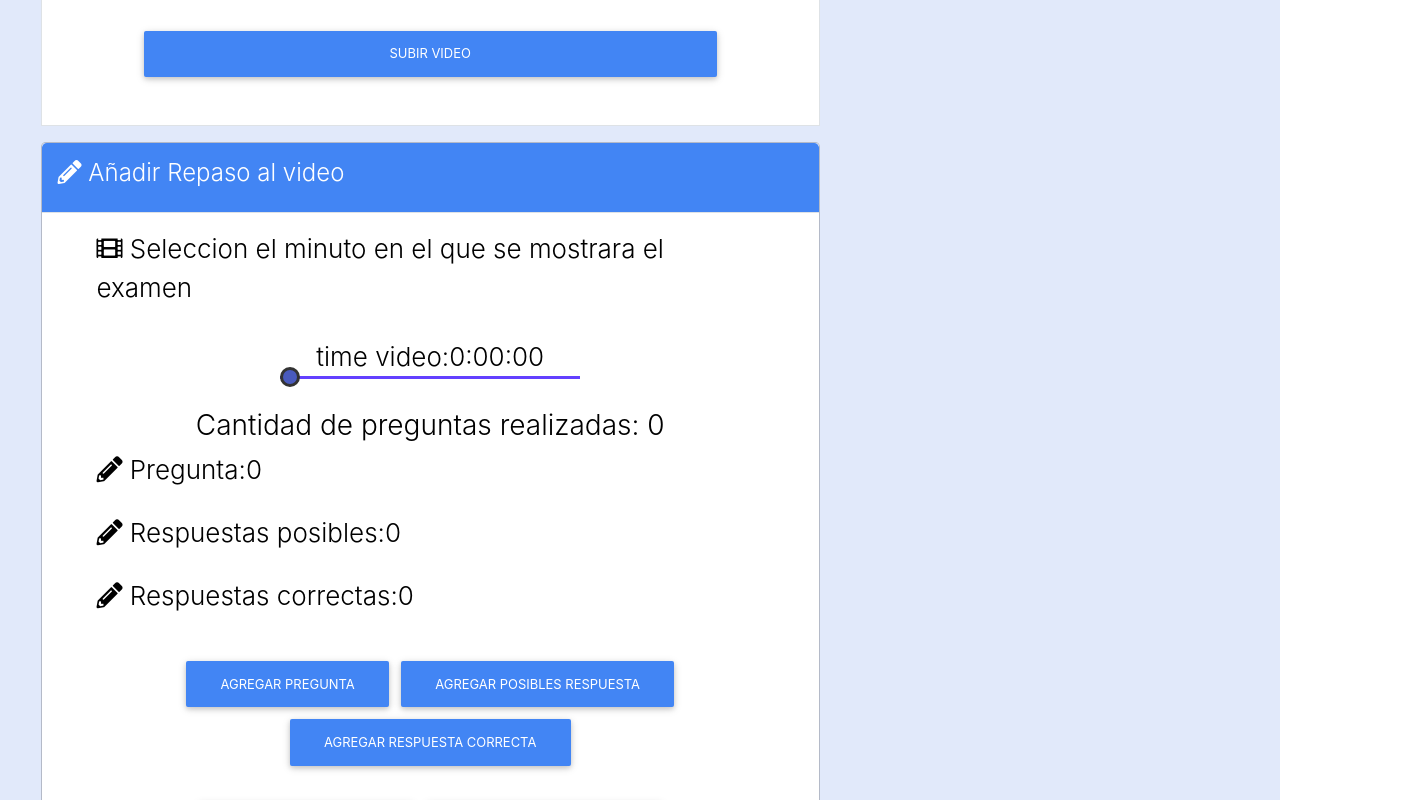
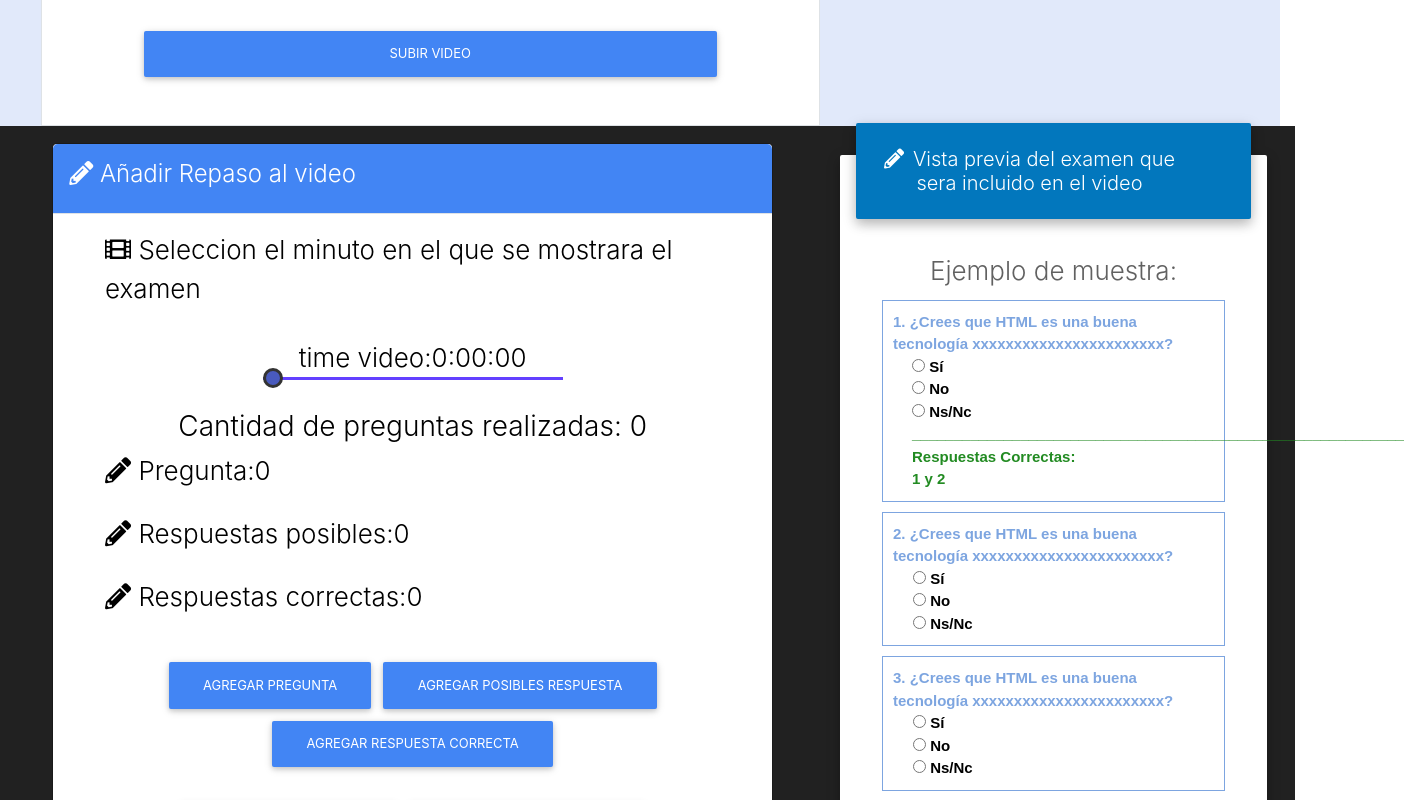
Before and after one commit to trabajo-dirigido-sitemasaprendizajeuatf/ReactJs-cursosUATF, a React (Create React App) app: page /homevide/1 in a window 1280 px wide. Shown: the part 700-1500 px from the top of the page, 1404 px wide, since content can reach past the window. Built offline with nearby package versions, Linux system fonts and the light colour scheme; no server answers; some icons are missing.

Commit message:
add exam on video ... ok

```diff
--- a/package.json
+++ b/package.json
@@ -3,6 +3,7 @@
   "version": "0.1.0",
   "private": true,
   "dependencies": {
+    "bootstrap": "^4.3.1",
     "faker": "^4.1.0",
     "jquery": "^3.4.1",
     "react": "^16.8.6",
--- /dev/null
+++ b/src/components/Students/videoExamen/mainVideoExamen.css
@@ -0,0 +1,30 @@
+/* containner formulario */
+
+.modal-content{
+    /* position: static; */
+    margin-left: -26%;
+    margin-right: 10%;
+    width: 150%;
+}
+
+
+/* formulario de preguntas */
+.pregresp {
+    border: 1px solid #7DA5E0;
+    padding: 10px;
+    margin: 10px;
+    font-family: Arial, Verdana, Helvetica, sans-serif;
+    font-size: 15px;
+    font-weight: bold;
+    }
+
+    .pregunta {
+    text-align: left;
+    color: #7DA5E0;
+    }
+
+    .respuestas {
+    padding-left: 20px;
+    text-align: left;
+    color: #000000;
+    }
--- a/src/components/Students/videoExamen/mainVideoExamen.js
+++ b/src/components/Students/videoExamen/mainVideoExamen.js
@@ -1,63 +1,73 @@
 import React, { Component } from 'react'
+
+import './mainVideoExamen.css'
 
 export default class MainVideoExamen extends Component{
 
     constructor(props){
         super(props)
 
-        this.state(
+        this.state={
 
-        )
+        }
     }
 
     render(){
         return(
 
             <div>
+            {/* modal fade */}
                 <div class="modal fade" id="modalContactForm" tabindex="-1" role="dialog" aria-labelledby="myModalLabel"
   aria-hidden="true">
   <div class="modal-dialog cascading-modal" role="document">
     <div class="modal-content">
 
       <div class="modal-header light-blue darken-3 white-text">
-        <h4 class="title"><i class="fas fa-pencil-alt"></i> Examen</h4>
+        <h4 class="title"><i class="fas fa-pencil-alt"></i>Complete el siguiente examen</h4>
         <button type="button" class="close waves-effect waves-light" data-dismiss="modal" aria-label="Close">
           <span aria-hidden="true">×</span>
         </button>
       </div>
-      <div class="modal-body mb-0">
-        <div class="md-form form-sm">
-          <i class="fas fa-envelope prefix active"></i>
-          <input type="text" id="form8" class="form-control"></input>
-          <label for="form8" class="active">Your name</label>
+      <div class="modal-body ">
+
+
+    <form class="conten-form">
+
+        <div class="pregresp">
+        <div class="pregunta">1. ¿Crees que HTML es una buena tecnología xxxxxxxxxxxxxxxxxxxxxxx?<br />
         </div>
+        <div class="respuestas">
+          <input type="radio" name="preg1" value="1" /> Sí<br />
+          <input type="radio" name="preg1" value="2" /> No<br />
+          <input type="radio" name="preg1" value="3" /> Ns/Nc<br />
+        </div>
+      </div>
 
-        <div class="md-form form-sm">
-          <i class="fas fa-lock prefix active"></i>
-          <input type="password" id="form9" class="form-control"></input>
-          <label for="form9" class="active">Your email</label>
+      <div class="pregresp">
+        <div class="pregunta">2. ¿Crees que HTML es una buena tecnología xxxxxxxxxxxxxxxxxxxxxxx?<br />
         </div>
+        <div class="respuestas">
+          <input type="radio" name="preg2" value="1" /> Sí<br />
+          <input type="radio" name="preg2" value="2" /> No<br />
+          <input type="radio" name="preg2" value="3" /> Ns/Nc<br />
+        </div>
+      </div>
 
-        <div class="md-form form-sm">
-          <i class="fas fa-tag prefix"></i>
-          <input type="search" id="form-autocomplete-2" class="form-control mdb-autocomplete"></input>
-          <button class="mdb-autocomplete-clear">
-            <svg fill="#000000" height="24" viewBox="0 0 24 24" width="24" xmlns="https://www.w3.org/2000/svg">
-              <path d="M19 6.41L17.59 5 12 10.59 6.41 5 5 6.41 10.59 12 5 17.59 6.41 19 12 13.41 17.59 19 19 17.59 13.41 12z" />
-              <path d="M0 0h24v24H0z" fill="none" />
-            </svg>
-          </button>
-          <label for="form-autocomplete-2" class="active">Subject</label>
+
+      <div class="pregresp">
+        <div class="pregunta">3. ¿Crees que HTML es una buena tecnología xxxxxxxxxxxxxxxxxxxxxxx?<br />
         </div>
+        <div class="respuestas">
+          <input type="radio" name="preg1" value="1" /> Sí<br />
+          <input type="radio" name="preg1" value="2" /> No<br />
+          <input type="radio" name="preg1" value="3" /> Ns/Nc<br />
+        </div>
+      </div>
 
-        <div class="md-form form-sm">
-          <i class="fas fa-pencil-alt prefix"></i>
-          <textarea type="text" id="form67" class="md-textarea mb-0"></textarea>
-          <label for="form67">Your message</label>
-        </div>
+</form>
 
         <div class="text-center mt-1-half">
-          <button class="btn btn-info mb-2 waves-effect waves-light">Send <i class="fas fa-send ml-1"></i></button>
+          <button class="btn btn-info mb-2 waves-effect waves-light">Send </button>
         </div>
 
       </div>
@@ -65,10 +75,10 @@ export default class MainVideoExamen extends Component{
   </div>
 </div>
 
-<div class="text-center">
+{/* <div class="text-center">
   <a href="" class="btn btn-default btn-rounded my-3" data-toggle="modal" data-target="#modalContactForm">Launch
     Modal Contact</a>
-</div>
+</div> */}
             </div>
         )
     }
--- /dev/null
+++ b/src/components/instructor/subirVideosSubsecciones/ShowExamenVideo.css
@@ -0,0 +1,36 @@
+/* body-formulario pregunta examen */
+#modalContactForm2{
+    width: 80%;
+    padding-left: 10%;
+}
+
+#form-examen-show{
+    width: auto;
+
+}
+
+
+/* formulario de preguntas */
+.pregresp2 {
+    border: 1px solid #7DA5E0;
+    padding: 10px;
+    margin: 10px;
+    font-family: Arial, Verdana, Helvetica, sans-serif;
+    font-size: 15px;
+    font-weight: bold;
+    }
+
+    .pregunta2 {
+    text-align: left;
+    color: #7DA5E0;
+    }
+
+    .respuestas2 {
+    padding-left: 19px;
+    text-align: left;
+    color: #000000;
+    }
+
+    .respuestasCorrectas{
+        color: forestgreen
+    }
--- a/src/components/instructor/subirVideosSubsecciones/addExamenVideo.css
+++ b/src/components/instructor/subirVideosSubsecciones/addExamenVideo.css
@@ -1,17 +1,22 @@
 
 
 .body-formlario{
+  width: 85%;
+  padding-left: 21%;
+  padding-right: 7%;
     padding-top: 2%;
     padding-block-end: 2%;
+
 }
 .formulario-pregunta{
+    margin: 0%;
     padding-left: 5%;
     padding-right: 5%;
 }
 
 
 
-/* range input------------ */
+/* ---- range input------------ */
 .inputDiv {
     width: 300px;
     margin: 30px auto;
--- a/src/components/instructor/subirVideosSubsecciones/addMaterialApoyo.js
+++ b/src/components/instructor/subirVideosSubsecciones/addMaterialApoyo.js
@@ -1,6 +1,6 @@
 import React, { Component } from 'react'
 
-import './homeVideo.css'
+import './addMaterialApoyo.css'
 export default class addMaterialApoyo extends Component{
 
     constructor(props){
@@ -18,14 +18,14 @@ export default class addMaterialApoyo extends Component{
                    <div class="" id="modalContactForm" tabindex="-1" role="dialog" aria-labelledby="myModalLabel" aria-hidden="true">
 <div class="modal-dialog cascading-modal" role="document">
 
-    <div class="modal-content">
+    <div class="modal-content" id="modal-content-from">
 
         <div class="modal-header primary-color white-text">
             <h4 class="title">
             <i class="far fa-copy"></i> Añadir material de Apoyo</h4>
 
         </div>
-        <div class="modal-body">
+        <div class="modal-body" id="modal-body-upload-material-apoyo">
 
         <div class="md-form form-sm">
             <input  type="file"    name="video" class="custom-file-input" id="customFileLang" lang="in"></input>
--- a/src/components/instructor/subirVideosSubsecciones/homeVideo.js
+++ b/src/components/instructor/subirVideosSubsecciones/homeVideo.js
@@ -2,6 +2,9 @@ import React, { Component } from 'react'
 import FormAddVideo from './formAddVideo'
 import AddExamVideo from './addExamVideo'
 import AddMaterialApoyo from './addMaterialApoyo'
+
+// mostrar examen
+import ShowExamenVideo from './showExamenVideo'
 
 import './homeVideo.css'
 export default class HomeVidel extends Component{
@@ -77,7 +80,18 @@ export default class HomeVidel extends Component{
                         durationVideo={this.durationVide}
                     />
                     </div>
-                    <div class="col-12 ">
+
+
+                </div>
+                <div class="col-4 ">
+                    <AddMaterialApoyo/>
+                    </div>
+
+                </div>
+                </div>
+                {/*---Examen---*/}
+                <div className="row bg-dark">
+                    <div class="col-8 ">
                     <AddExamVideo
                         duration={this.state.timeAllVideo}
                         timeall={this.state.timeAllVideo}
@@ -85,13 +99,11 @@ export default class HomeVidel extends Component{
 
                     />
                     </div>
-                </div>
-                <div class="col-4 ">
-                    <AddMaterialApoyo/>
+                    <div class="col-4">
+                    <ShowExamenVideo/>
                     </div>
 
-                </div>
-                </div>
+                    </div>
             </div>
         )
     }
--- /dev/null
+++ b/src/components/instructor/subirVideosSubsecciones/showExamenVideo.js
@@ -0,0 +1,87 @@
+import React, { Component } from 'react'
+
+import './ShowExamenVideo.css'
+
+export default class ShowExamenVideo extends Component{
+
+    constructor(props){
+        super(props)
+
+    }
+
+    render(){
+        return(
+            <div>
+                    {/* modal fade */}
+                        <div class="" id="modalContactForm2" tabindex="-1" role="dialog" aria-labelledby="myModalLabel" aria-hidden="true">
+                <div class="modal-dialog cascading-modal" role="document">
+                    <div class="modal-content">
+
+                    <div class="modal-header light-blue darken-3 white-text">
+                        <h4 class="title"><i class="fas fa-pencil-alt"></i>Vista previa del examen que sera incluido en el video</h4>
+                        <button type="button" class="close waves-effect waves-light" data-dismiss="modal" aria-label="Close">
+                        {/* <span aria-hidden="true">×</span> */}
+                        </button>
+                    </div>
+                    <div class="modal-body" id="form-examen-show">
+
+
+                    <form class="conten-form2">
+
+                        Ejemplo de muestra:
+                        <div class="pregresp2">
+                        <div class="pregunta2">1. ¿Crees que HTML es una buena tecnología xxxxxxxxxxxxxxxxxxxxxxx?<br />
+                        </div>
+                        <div class="respuestas2">
+                        <input type="radio" name="preg1" value="1" /> Sí<br />
+                        <input type="radio" name="preg1" value="2" /> No<br />
+                        <input type="radio" name="preg1" value="3" /> Ns/Nc<br />
+
+                        <div class="respuestasCorrectas">
+                        ___________________________________________________________ <br/>
+                        Respuestas Correctas:<br />
+                        1 y 2
+                        </div>
+                        </div>
+                    </div>
+
+                    <div class="pregresp">
+                        <div class="pregunta">2. ¿Crees que HTML es una buena tecnología xxxxxxxxxxxxxxxxxxxxxxx?<br />
+                        </div>
+                        <div class="respuestas">
+                        <input type="radio" name="preg2" value="1" /> Sí<br />
+                        <input type="radio" name="preg2" value="2" /> No<br />
+                        <input type="radio" name="preg2" value="3" /> Ns/Nc<br />
+                        </div>
+                    </div>
+
+
+                    <div class="pregresp">
+                        <div class="pregunta">3. ¿Crees que HTML es una buena tecnología xxxxxxxxxxxxxxxxxxxxxxx?<br />
+                        </div>
+                        <div class="respuestas">
+                        <input type="radio" name="preg1" value="1" /> Sí<br />
+                        <input type="radio" name="preg1" value="2" /> No<br />
+                        <input type="radio" name="preg1" value="3" /> Ns/Nc<br />
+                        </div>
+                    </div>
+
+                </form>
+
+                        {/* <div class="text-center mt-1-half">
+                        <button class="btn btn-info mb-2 waves-effect waves-light">Send </button>
+                        </div> */}
+
+                    </div>
+                    </div>
+                </div>
+                </div>
+
+                {/* <div class="text-center">
+                <a href="" class="btn btn-default btn-rounded my-3" data-toggle="modal" data-target="#modalContactForm">Launch
+                    Modal Contact</a>
+                </div> */}
+            </div>
+        )
+    }
+}
--- a/src/components/login/signin.js
+++ b/src/components/login/signin.js
@@ -1,6 +1,7 @@
 import React, { Component } from 'react'
 // import 'jquery'
 import $ from 'jquery'
+import 'bootstrap/js/src/modal'
 
 import Config from '../../config'
 
@@ -75,7 +76,7 @@ class Signin extends Component{
 
                             })
                             //codigo de jquery  cerrar modal signin
-
+                            //$('#modalLoginForm').modal('hide')
                         }
                     })
         }else{
```
Also changed, not shown: src/components/Students/PlayVideStudent/videoReact.js (+25 -0 lines), src/components/instructor/subirVideosSubsecciones/addMaterialApoyo.css (added, +9 -0 lines), src/components/navbar/navbar.js (+9 -6 lines), 1 other file (tests, documents, lock files or other folders).
